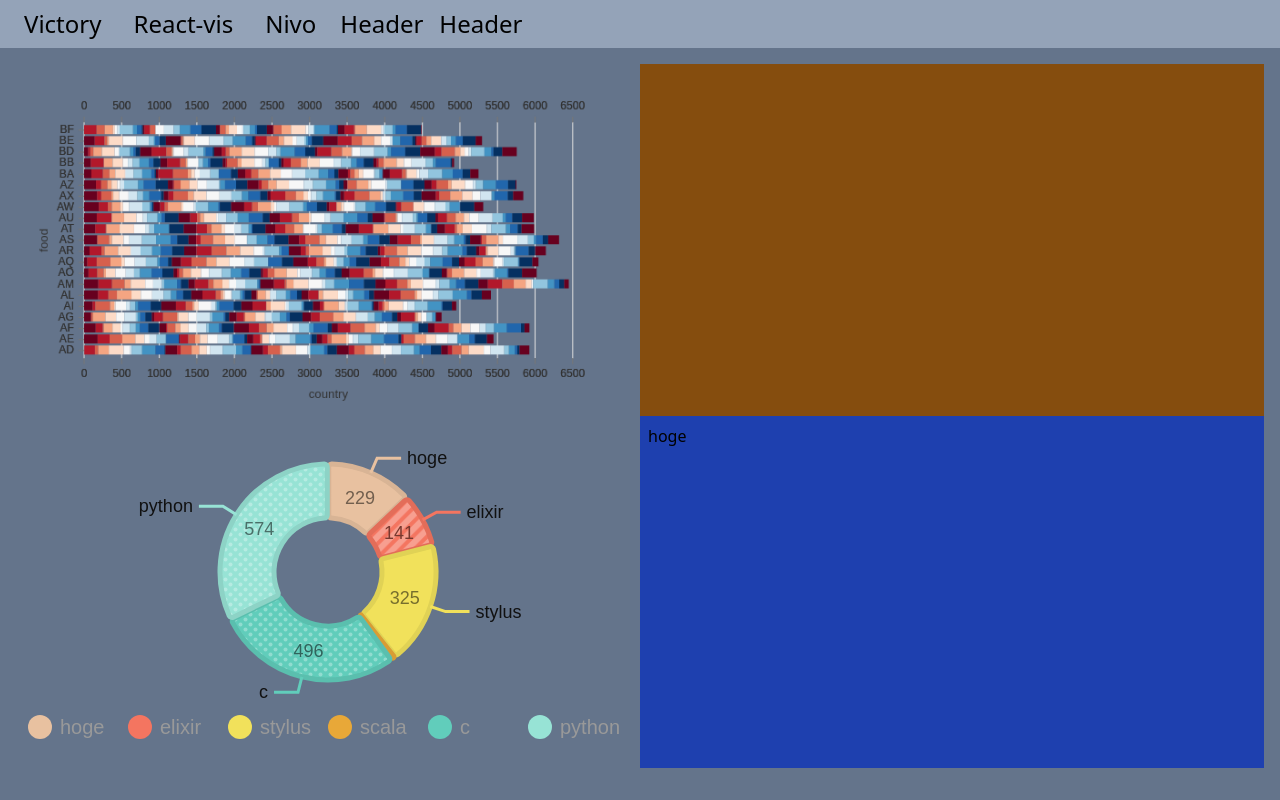
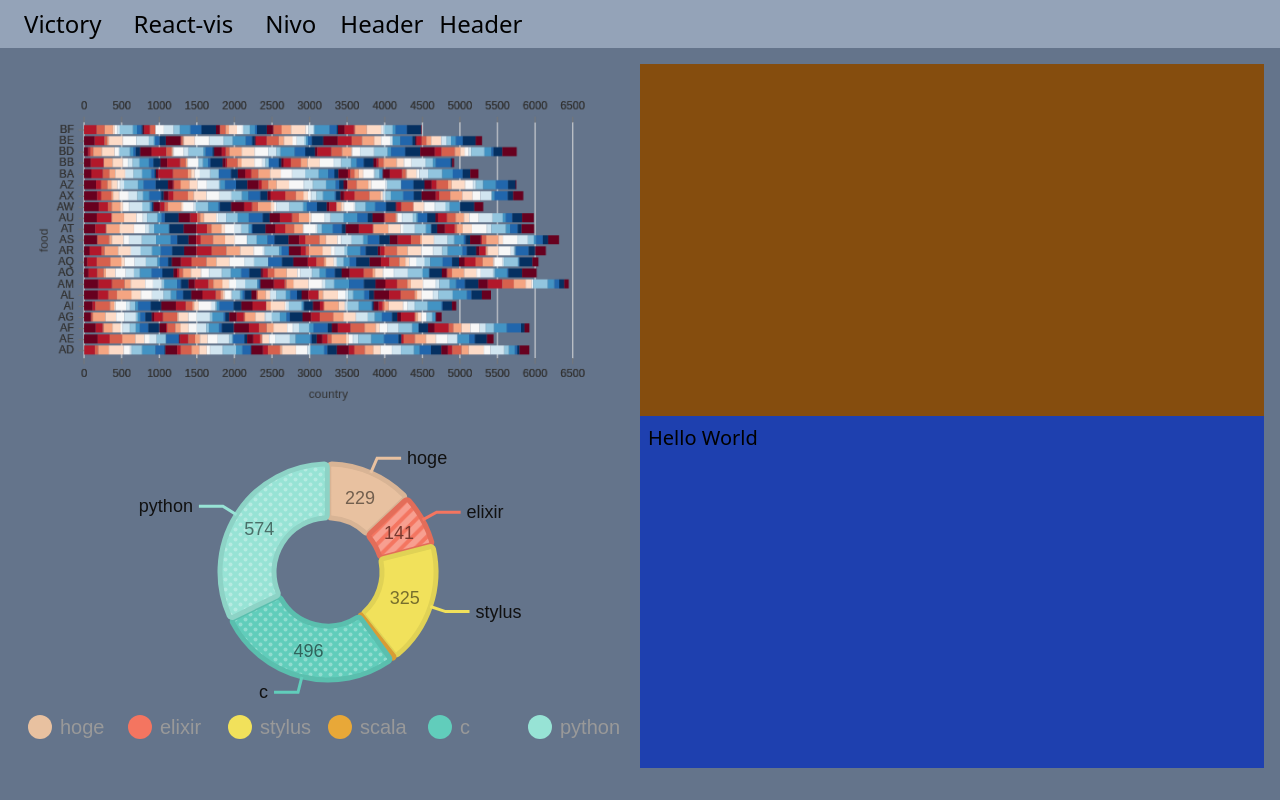
Before and after one commit to Lootmann/MoreReactChartGraph, a React (Vite) app: page /nivo in a window 1280 px wide. Built offline with nearby package versions, Linux system fonts and the light colour scheme; no server answers.

Commit message:
Nivo: Let's create Stacked BarChart for This Month, Week, Today expenses by each categories

```diff
--- /dev/null
+++ b/src/Nivo/CustomBarChart.tsx
@@ -0,0 +1,11 @@
+import React from "react";
+
+function CustomBarChart() {
+  return (
+    <div className="h-full">
+      <h2 className="text-xl">Hello World</h2>
+    </div>
+  );
+}
+
+export default CustomBarChart;
--- a/src/Nivo/index.tsx
+++ b/src/Nivo/index.tsx
@@ -2,6 +2,7 @@ import React from "react";
 import BarChart from "./BarChart";
 import PieChart from "./PieChart";
 import CustomPieChart from "./CustomPieChart";
+import CustomBarChart from "./CustomBarChart";
 
 function NivoIndex() {
   return (
@@ -22,7 +23,7 @@ function NivoIndex() {
         </div>
 
         <div className="flex-1 p-2 bg-blue-800">
-          <h2>hoge</h2>
+          <CustomBarChart />
         </div>
       </div>
     </div>
```
